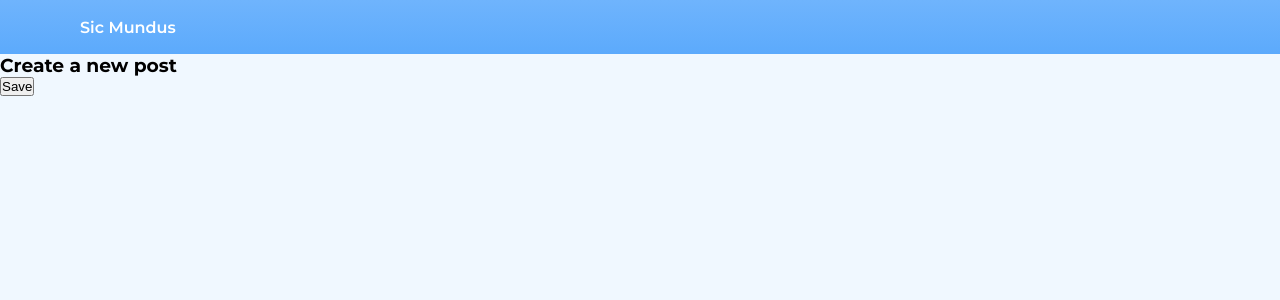
After one commit to smnov/django_blog, a Django app: template blog/templates/post_edit.html in a window 1280 px wide. The commit adds this page. Shown: the top 300 px of the page. Run offline with Django 4.2, Linux system fonts and the light colour scheme; the template is opened without the code that fills it: values that come from a table or form of the project are taken from there, others are empty.

Commit message:
create-post_button

```diff
--- /dev/null
+++ b/blog/post/forms.py
@@ -0,0 +1,8 @@
+from django.forms import forms
+from .models import Post
+
+
+class PostForm(forms.Form):
+    class Meta:
+        model = Post
+        fields = ('title', 'body')
--- a/blog/post/models.py
+++ b/blog/post/models.py
@@ -5,9 +5,10 @@ from django.utils import timezone
 
 class Post(models.Model):
     title = models.CharField(max_length=200)
-    body = models.TextField(max_length=500)
+    body = models.TextField(max_length=10000)
     poster = models.ForeignKey(User, on_delete=models.CASCADE, related_name='blog_posts')
     date = models.DateTimeField(default=timezone.now)
+    image = models.ImageField(upload_to='images/')
 
     class Meta:
         ordering = ['-date']
--- a/blog/post/urls.py
+++ b/blog/post/urls.py
@@ -3,7 +3,6 @@ from . import views
 
 urlpatterns = [
     path('', views.home, name='home'),
-    path('post/<int:pk>/', views.post_detail, name='post_detail')
+    path('post/<int:pk>/', views.post_detail, name='post_detail'),
+    path('post_edit/', views.post_edit, name='post_edit')
 ]
-if settings.DEBUG:
-    urlpatterns += static(settings.STATIC_URL,document_root=settings.STATIC_ROOT)
--- a/blog/static/css/styles.css
+++ b/blog/static/css/styles.css
@@ -21,7 +21,7 @@ header {
 
 .brand a {
     text-decoration: none;
-    font-size: 1.2rem;
+    font-size: 2 rem;
     font-weight: 600;
     color: #fff;
 }
@@ -67,3 +67,7 @@ li:hover::after {
 	-webkit-line-clamp: 4;
 	-webkit-box-orient: vertical;
 }
+
+.header1 {
+    text-align: center;
+}
--- a/blog/templates/base.html
+++ b/blog/templates/base.html
@@ -10,12 +10,14 @@
 </head>
 <body>
 <header>
-        <div class="brand"><a href="">Sic Mundus</a></div>
+        <div class="brand"><a href="/">Sic Mundus</a></div>
 
         <nav>
-            <ul>
-                <li><a href="">Home</a></li>
-            </ul>
+            {% if user.is_authenticated %}
+         <a class="btn btn-secondary" href="{% url 'post_edit' %}">
+             {% include './icons/edit.svg' %}
+         </a>
+    {% endif %}
         </nav>
     </header>
 {% block content %}
--- a/blog/templates/home.html
+++ b/blog/templates/home.html
@@ -1,6 +1,7 @@
 {% extends 'base.html' %}
 {% block content %}
-<h1>POSTS</h1>
+<h1 class="header1">MY BLOG</h1>
+
     {% for post in posts %}
 <div class="posts">
     <h3><a href="{% url 'post_detail' pk=post.pk %}">{{ post.title }}</a></h3>
--- a/blog/templates/post_detail.html
+++ b/blog/templates/post_detail.html
@@ -1,4 +1,6 @@
 {% extends 'base.html' %}
+{% load static %}
+<link rel="stylesheet" href="static/css/styles.css">
 {% block content %}
 <div class="post">
         <h2>{{ post.title }}</h2>
--- /dev/null
+++ b/blog/templates/post_edit.html
@@ -0,0 +1,9 @@
+<link rel="stylesheet" href="static/css/styles.css">
+{% extends 'base.html' %}
+{% block content %}
+<h3>Create a new post</h3>
+<form method="POST" class="post-form">{% csrf_token %}
+    {{ form.as_p }}
+    <button type="submit" class="save btn btn-secondary">Save</button>
+</form>
+{% endblock %}
```
Also changed, not shown: blog/post/views.py (+13 -3 lines), blog/templates/decorator.py (added, +16 -0 lines), blog/templates/icons/edit.svg (added).
